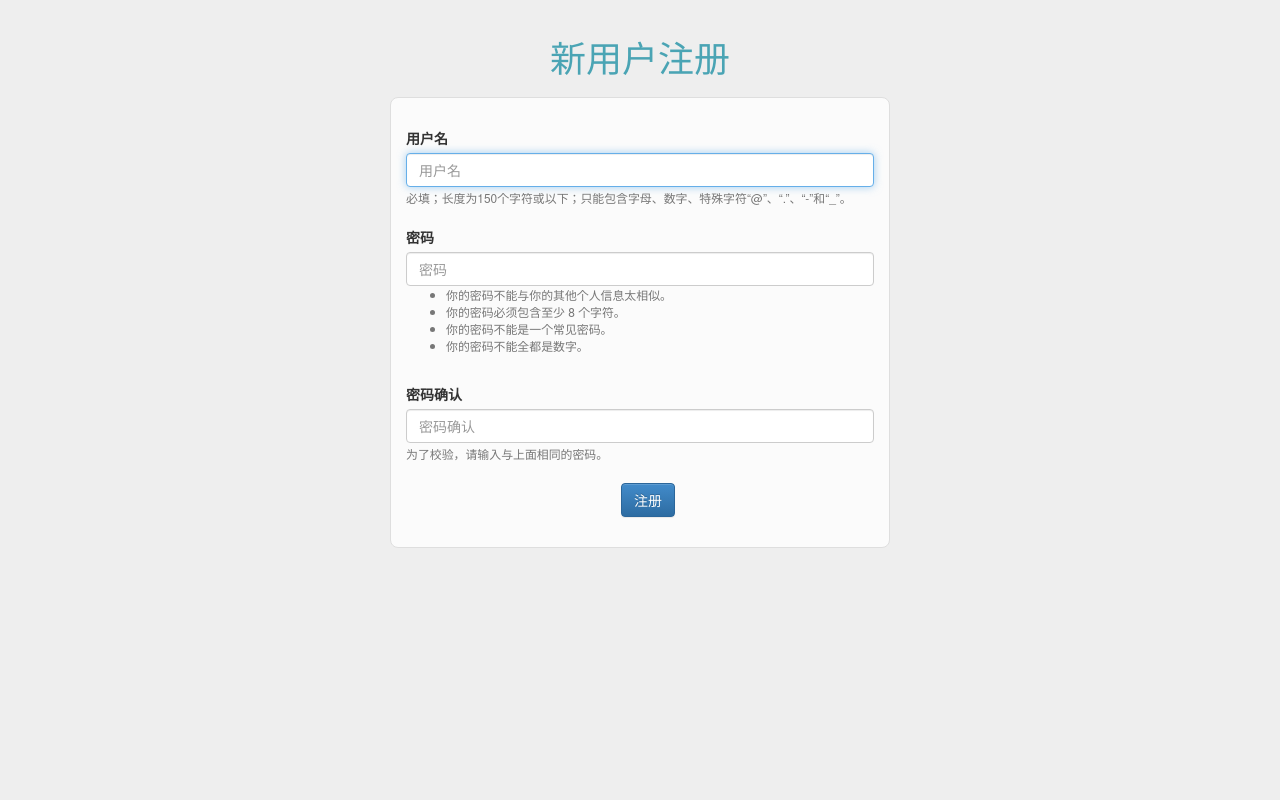
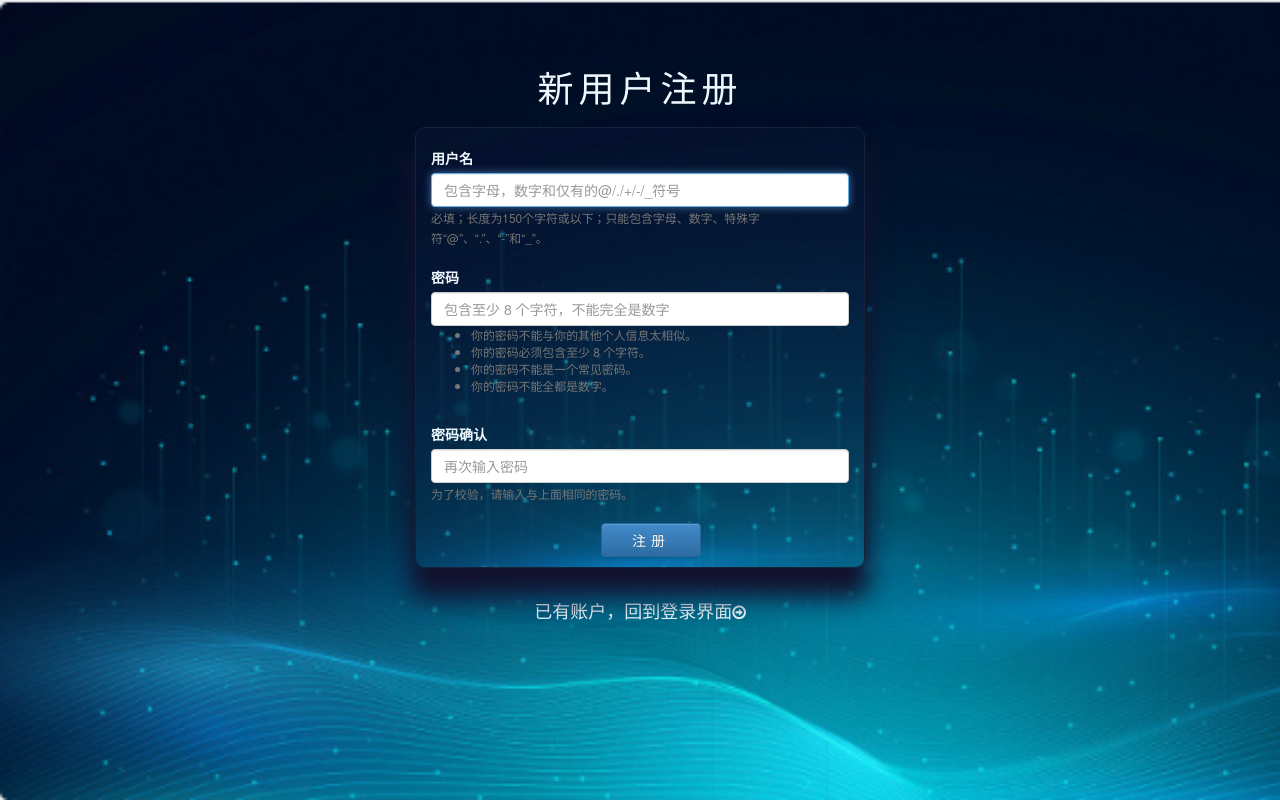
Before and after one commit to wht-dd/gongyedata, a Django app: page /users/register/ in a window 1280 px wide. Run offline with Django 3.2, Linux system fonts and the light colour scheme; some libraries are stand-ins or nearby versions; some web fonts are replaced.

Commit message:
修改了一下登录和注册界面，在static里面添加了一个login_and_register.css文件,还有一个img文件下的背景图片

```diff
--- /dev/null
+++ b/static/css/login_and_register.css
@@ -0,0 +1,35 @@
+.templatemo-bg-gray{
+    background-image: url(../img/bg.jpg);
+    background-attachment: fixed;
+    background-size: cover;
+
+}
+.templatemo-bg-gray .margin-bottom-15{
+    padding-top: 30px;
+    color: aliceblue;
+    font-weight: 500;
+    letter-spacing: 5px;
+}
+.templatemo-container {
+    background-color: rgba(45, 45, 97, 0.1);
+    width: 450px;
+    color: aliceblue;
+    padding: 20px 30px 10px;
+	border:1px solid #142436;
+    border-radius: 10px;
+    box-shadow: 0px 25px 25px 5px #12122e;
+    position: relative;
+}
+.templatemo-bg-gray .login_body{
+    margin-top: 100px;
+    padding: 20px 30px 20px;
+}
+.templatemo-container button{
+    width:100px;
+    margin-left: 155px;
+    margin-bottom: 0px;
+    letter-spacing: 5px;
+}
+.templatemo-bg-gray .register_body .form-group .help-block{
+    display: none;
+}
--- a/users/templates/users/register.html
+++ b/users/templates/users/register.html
@@ -1,7 +1,7 @@
 {% load bootstrap3 %}
 <!DOCTYPE html>
 <head>
-	<title>Login One</title>
+	<title>洛阳工业大数据</title>
 	<meta name="keywords" content="" />
 	<meta name="description" content="" />
 	<meta charset="UTF-8">
@@ -10,27 +10,39 @@
 	<link href="{{STATIC_URL}}css/bootstrap.min.css" rel="stylesheet" type="text/css">
 	<link href="{{STATIC_URL}}css/bootstrap-theme.min.css" rel="stylesheet" type="text/css">
 	<link href="{{STATIC_URL}}css/templatemo_style.css" rel="stylesheet" type="text/css">
+	<link href="{{STATIC_URL}}css/login_and_register.css" rel="stylesheet" type="text/css">
 </head>
 <body class="templatemo-bg-gray">
 	<div class="container">
 		<div class="col-md-12">
 			<h1 class="margin-bottom-15">新用户注册</h1>
-			<form class="form-horizontal templatemo-container templatemo-login-form-1 margin-bottom-30" role="form" action="#" method="post">
+			<form class="form-horizontal templatemo-container templatemo-login-form-1 margin-bottom-30 register_body" role="form" action="#" method="post">
 		        <div class="form-group">
 		          <div class="col-xs-12">
                 <form method="post" action="{% url 'users:register' %}" class="form">
                   {% csrf_token %}
                   {% bootstrap_form form %}
                   {% buttons %}
-                      <button name="submit" class="btn btn-primary" style="margin-left:200px;">注册</button>
+                      <button name="submit" class="btn btn-primary">注册</button>
                   {% endbuttons %}
                   <input type="hidden" name="next" value="{% url 'Industrial_Logs:index' %}" />
                </form>
 		          </div>
 		        </div>
-		        <hr>
-		    </form>
+		        <!-- <hr> -->
+			</form>
+			<div class="text-center">
+				<a href="{% url 'users:login' %}" class="templatemo-create-new" style="color: aliceblue;">已有账户，回到登录界面<i class="fa fa-arrow-circle-o-right"></i></a>
+			</div>
 	</div>
-    </div>
 </body>
+<script type="text/javascript">
+console.log(document.getElementsByTagName("input"));
+document.getElementsByTagName("input")[1].setAttribute("placeholder","包含字母，数字和仅有的@/./+/-/_符号");
+// console.log(document.getElementsByTagName("input")[1].placeholder);
+document.getElementsByTagName("input")[2].setAttribute("placeholder","包含至少 8 个字符，不能完全是数字");
+// console.log(document.getElementsByTagName("input")[2].placeholder);
+document.getElementsByTagName("input")[3].setAttribute("placeholder","再次输入密码");
+// console.log(document.getElementsByTagName("input")[2].placeholder);
+</script>
 </html>
```
Also changed, not shown: users/templates/users/login.html (+6 -6 lines), static/img/bg.jpg (added).
